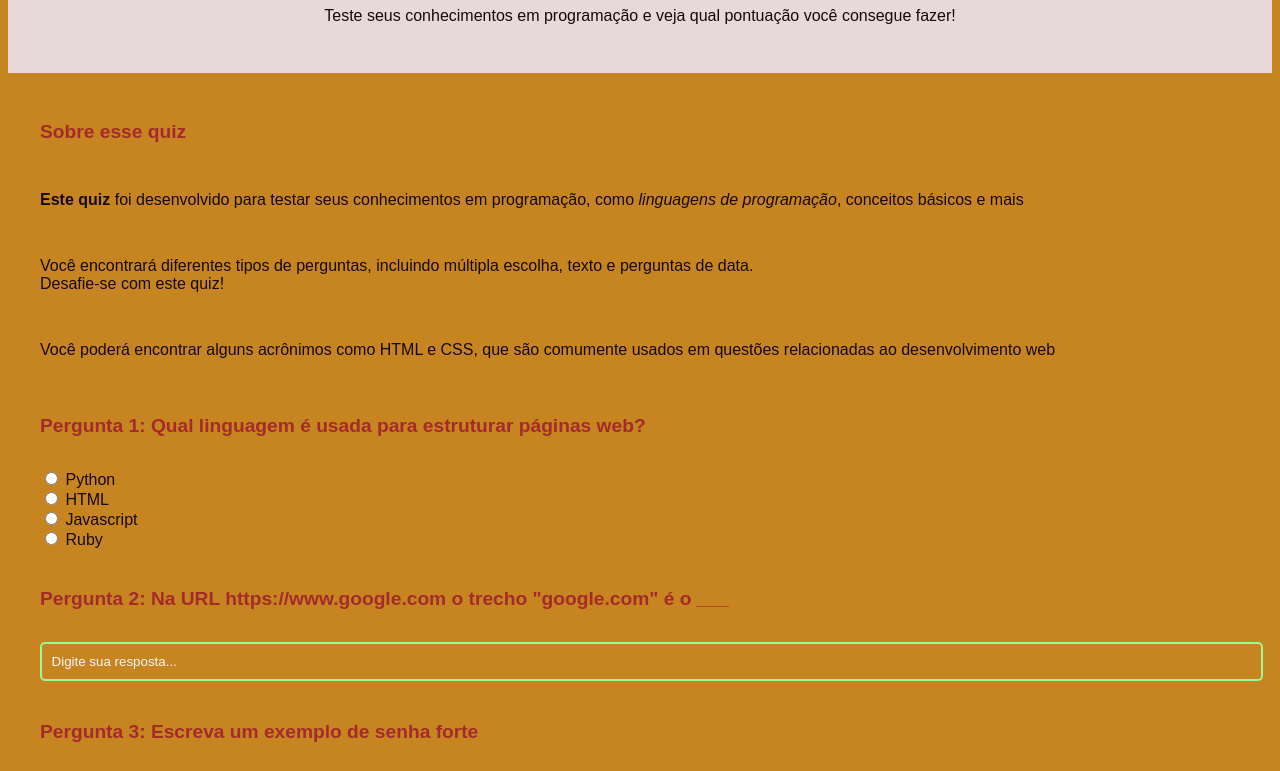
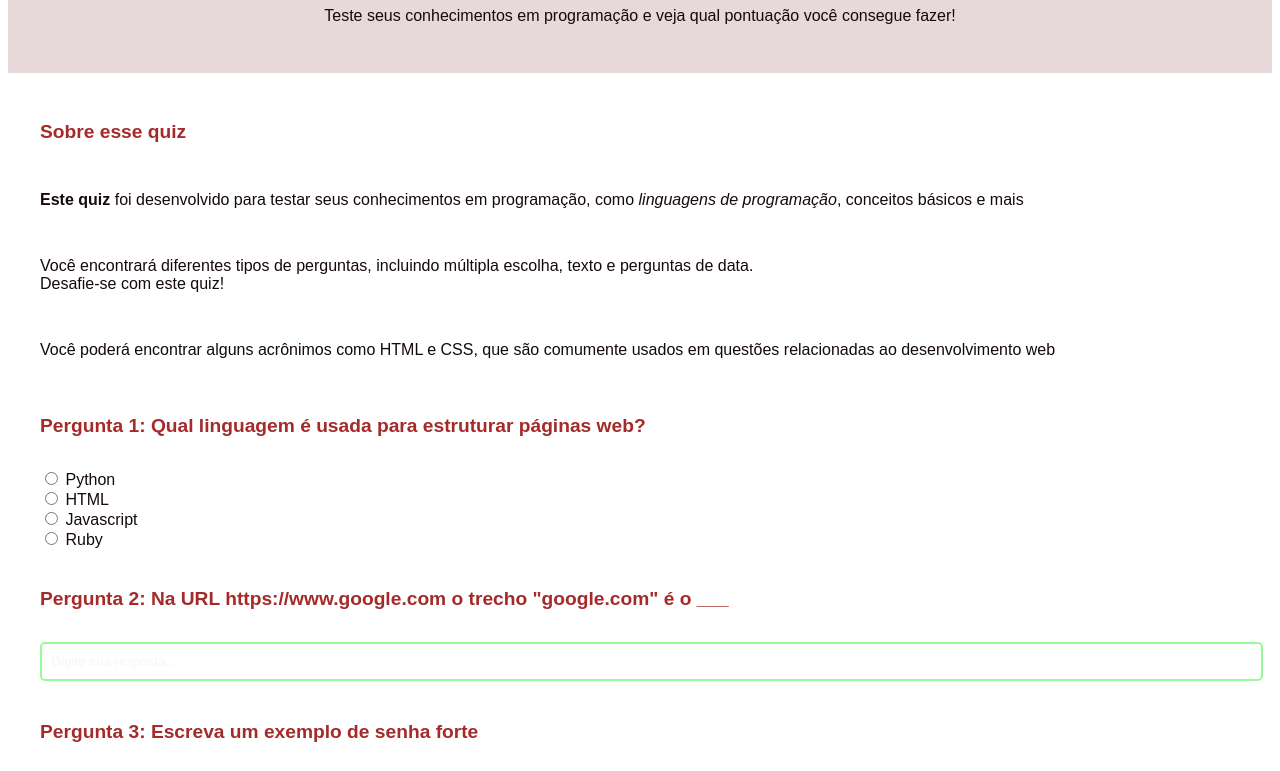
Before and after one commit to Andrsix6/Quiz-para-Programadores, a plain HTML site: page index.html in a window 1280 px wide. Shown: the part 113-884 px from the top of the page. Drawn offline with Linux system fonts and the light colour scheme.

Commit message:
Update style.css

```diff
--- a/style.css
+++ b/style.css
@@ -8,7 +8,7 @@
     }
 
 body {
-background-color: #c78522;
+background-color: #ffffff;
 color:rgb(21, 10, 10);
 font-family: "Cabin", sans-serif;
 font-weight: 400;
```
